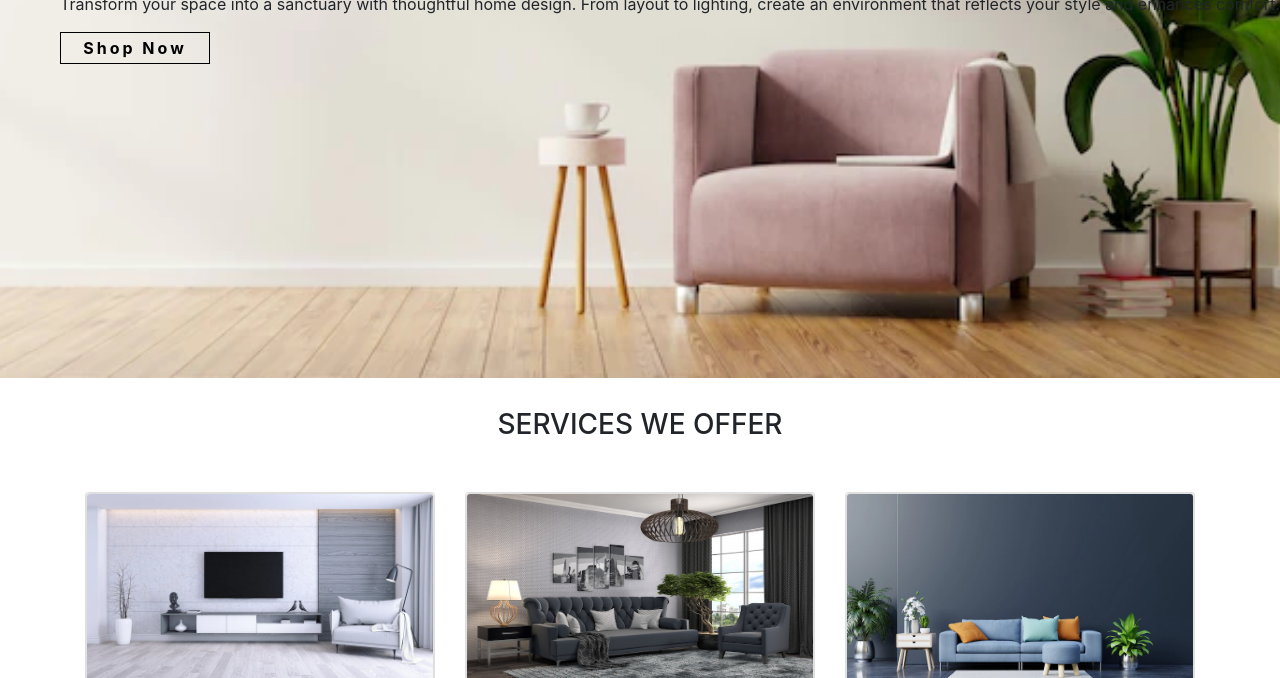
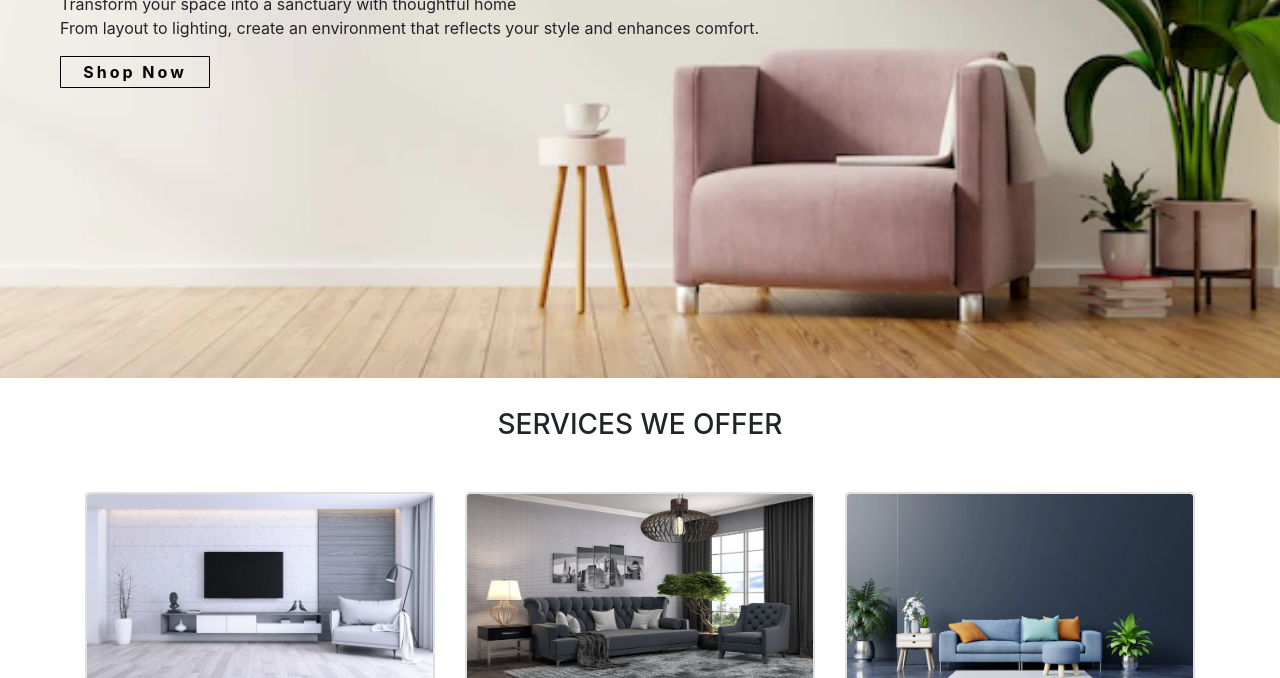
Before and after one commit to Cyprian6137/furniture, a plain HTML site: page index.html in a window 1280 px wide. Shown: the part 422-1100 px from the top of the page. Drawn offline with nearby package versions, Linux system fonts and the light colour scheme.

Commit message:
added a break btn words

```diff
--- a/index.html
+++ b/index.html
@@ -81,7 +81,7 @@
             <h1>Make Your Home
                 <br> Modern Design.
             </h1>
-            <p>Transform your space into a sanctuary with thoughtful home design. From layout to lighting, create an environment that reflects your style and enhances comfort.</p>
+            <p>Transform your space into a sanctuary with thoughtful home <br> From layout to lighting, create an environment that reflects your style and enhances comfort.</p>
             <div id="btn1"><button>Shop Now</button></div>
           </div>
 
```
